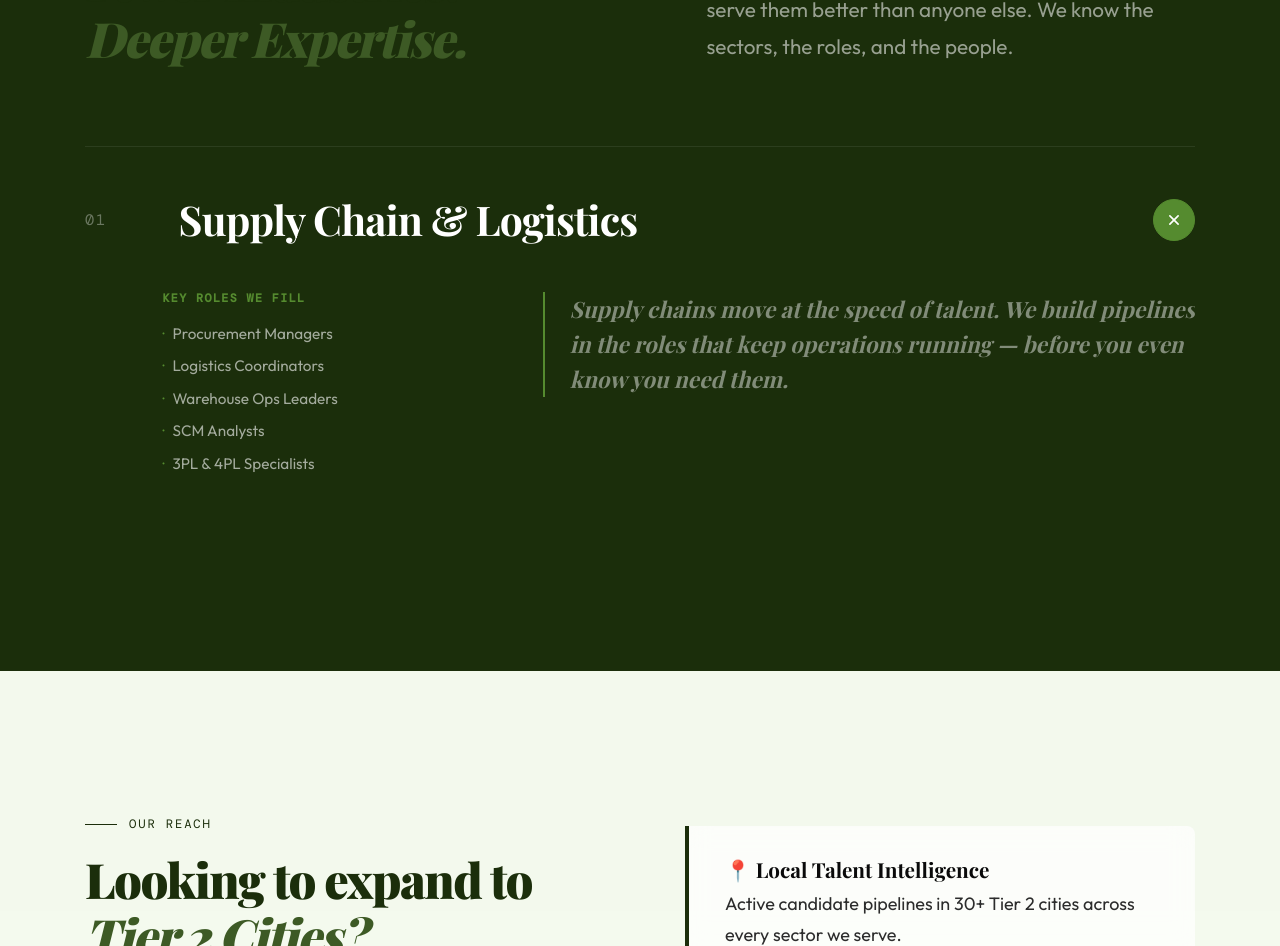
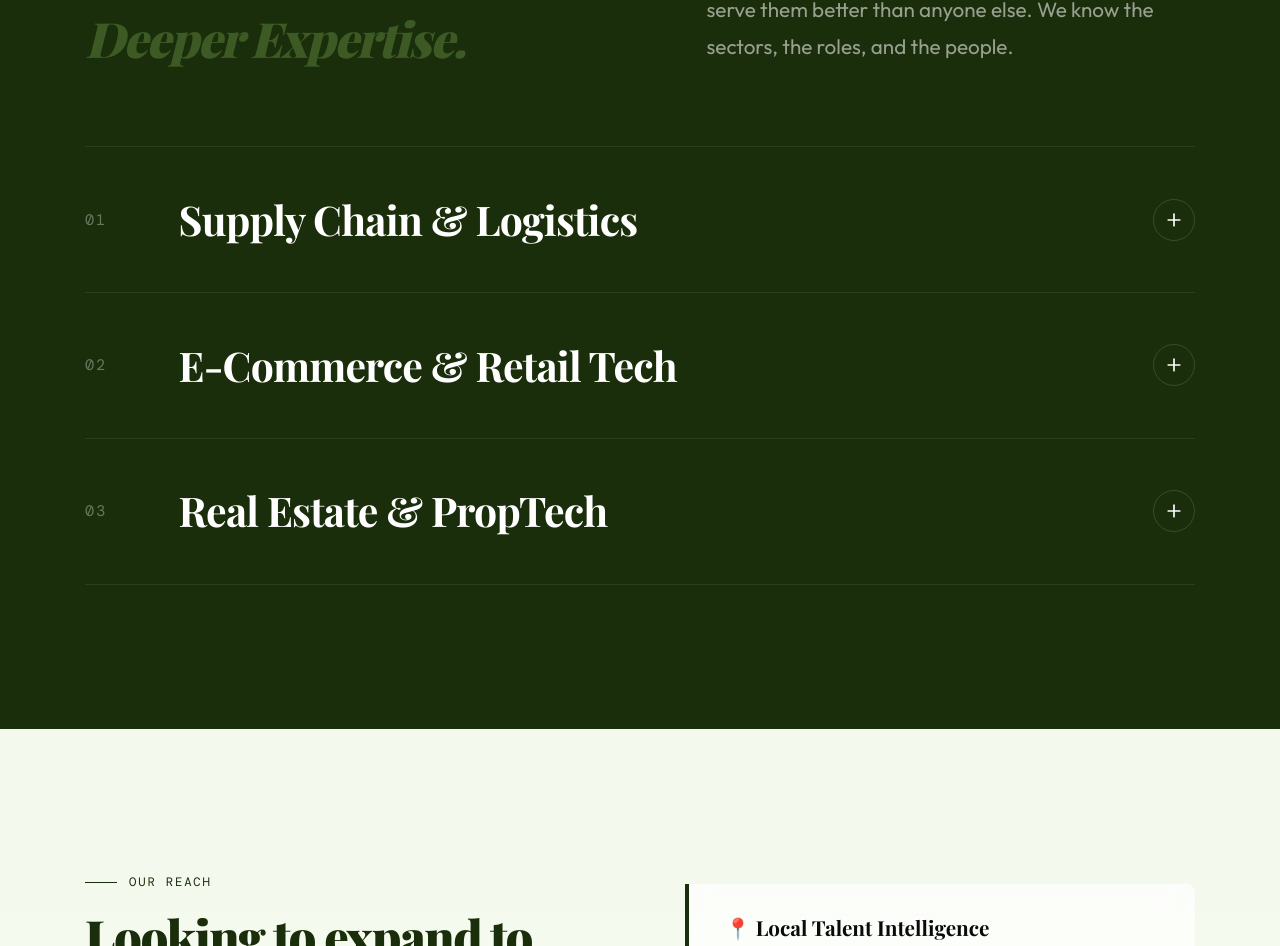
Before and after one commit to ajf013/closure-point-solutions, a React (Vite) app: page / in a window 1280 px wide. Shown: the part 2392-3338 px from the top of the page. Built offline with nearby package versions, Linux system fonts and the light colour scheme; a web font is replaced by a local one.

Commit message:
Fix industries section focus mode bug and animation conflict

```diff
--- a/src/components/Industries.jsx
+++ b/src/components/Industries.jsx
@@ -3,7 +3,7 @@ import { Plus } from 'lucide-react';
 import './Industries.css';
 
 const Industries = () => {
-  const [openIndex, setOpenIndex] = useState(0);
+  const [openIndex, setOpenIndex] = useState(-1);
 
   const industries = [
     {
@@ -39,22 +39,18 @@ const Industries = () => {
           </p>
         </div>
 
-        <div className="industries-list">
+        <div className="industries-list" data-aos="fade-up">
           {industries.map((ind, i) => {
-            // If an item is open, and it's not THIS item, hide it.
-            const isHidden = openIndex !== -1 && openIndex !== i;
+            const isOpen = openIndex === i;
+            const isHidden = openIndex !== -1 && !isOpen;
 
             return (
               <div
                 key={ind.idx}
-                className={`industry-item ${openIndex === i ? 'open' : ''} ${isHidden ? 'focus-hidden' : ''}`}
-                data-aos="fade-right"
-                data-aos-delay={i * 200}
-                style={{
-                  display: isHidden ? 'none' : 'block'
-                }}
+                className={`industry-item ${isOpen ? 'open' : ''}`}
+                style={{ display: isHidden ? 'none' : 'block' }}
               >
-                <div className="industry-hdr" onClick={() => setOpenIndex(openIndex === i ? -1 : i)}>
+                <div className="industry-hdr" onClick={() => setOpenIndex(isOpen ? -1 : i)}>
                   <div className="ind-n">{ind.idx}</div>
                   <div className="ind-name">{ind.name}</div>
                   <div className="ind-arr">
```
